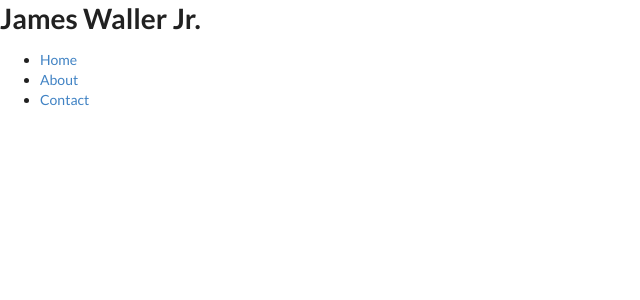
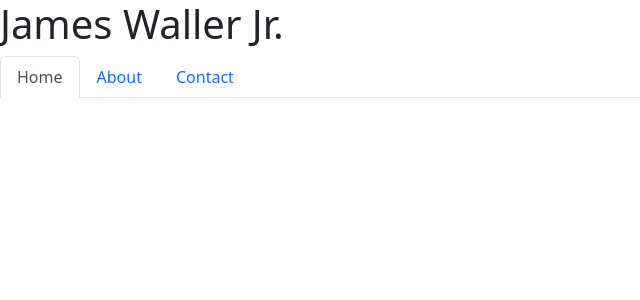
Before and after one commit to DistantDig/react-portfolio, a React (Vite) app: page / in a window 1280 px wide. Shown: the top 300 px of the page, without its empty margins (0-640 px from the left). Built offline with nearby package versions, Linux system fonts and the light colour scheme.

Commit message:
imported bootsrap

```diff
--- a/index.html
+++ b/index.html
@@ -5,7 +5,6 @@
     <link rel="icon" type="image/svg+xml" href="/vite.svg" />
     <meta name="viewport" content="width=device-width, initial-scale=1.0" />
     <title>Portfolio</title>
-    <link rel="stylesheet" href="https://cdnjs.cloudflare.com/ajax/libs/semantic-ui/2.4.1/semantic.min.css" />
   </head>
   <body>
     <div id="root"></div>
--- a/package.json
+++ b/package.json
@@ -19,6 +19,7 @@
   },
   "homepage": "https://github.com/DistantDig/react-portfolio#readme",
   "dependencies": {
+    "bootstrap": "^5.2.3",
     "react": "^18.2.0",
     "react-dom": "^18.2.0",
     "react-router-dom": "^6.11.1",
--- a/src/components/Nav.jsx
+++ b/src/components/Nav.jsx
@@ -12,12 +12,12 @@ function Nav() {
                     </Link>
                 </li>
                 <li className='nav-item'>
-                    <Link to='/About' className={currentPage === '/' ? 'nav-link active' : 'nav-link'}>
+                    <Link to='/About' className={currentPage === '/About' ? 'nav-link active' : 'nav-link'}>
                         About
                     </Link>
                 </li>
                 <li className='nav-item'>
-                    <Link to='/Contact' className={currentPage === '/' ? 'nav-link active' : 'nav-link'}>
+                    <Link to='/Contact' className={currentPage === '/Contact' ? 'nav-link active' : 'nav-link'}>
                         Contact
                     </Link>
                 </li>
--- a/src/main.jsx
+++ b/src/main.jsx
@@ -1,5 +1,7 @@
 import ReactDOM from 'react-dom/client';
 import { createBrowserRouter, RouterProvider } from 'react-router-dom';
+
+import 'bootstrap/dist/css/bootstrap.min.css'
 
 import App from './App';
 
```
Also changed, not shown: 1 other file (tests, documents, lock files or other folders).
